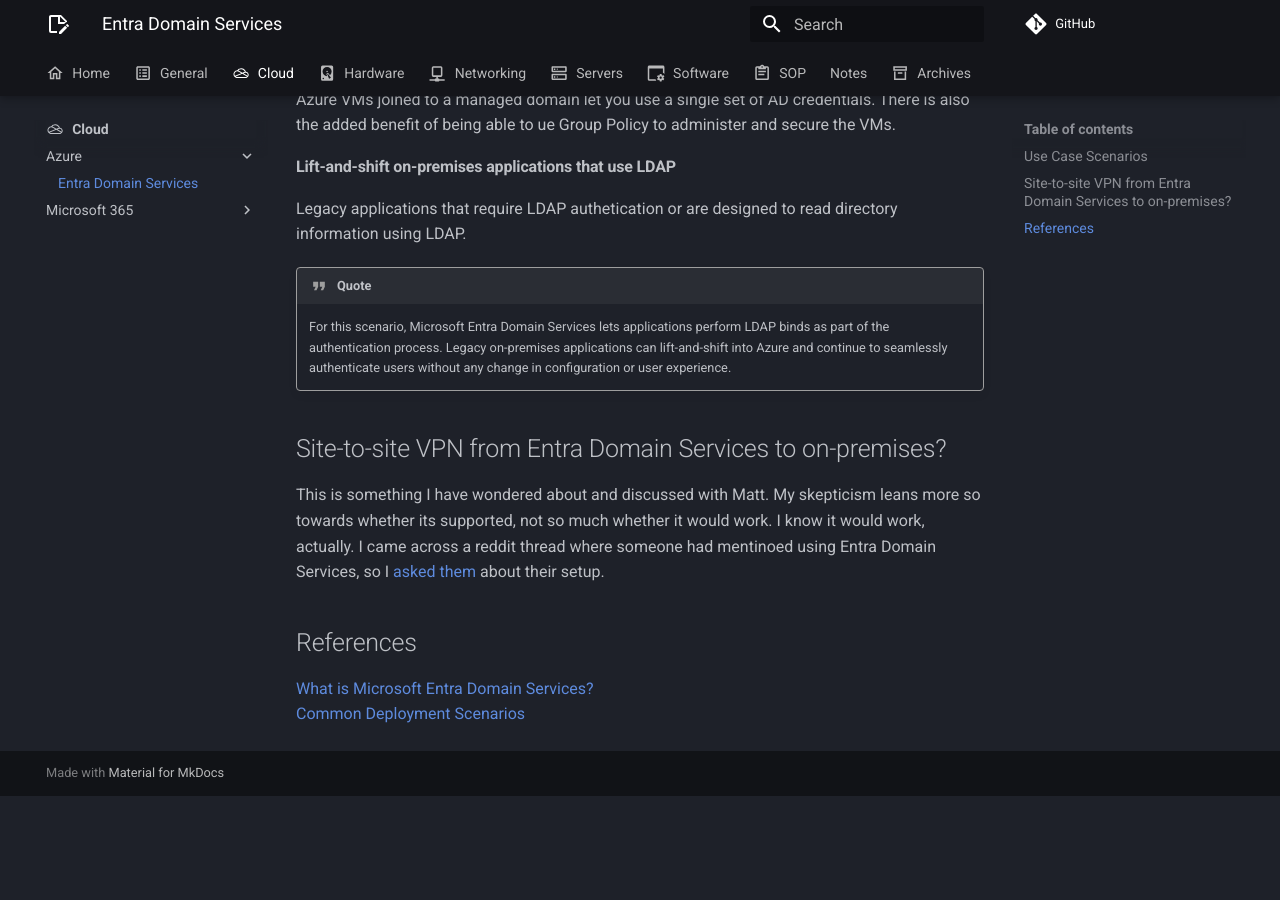
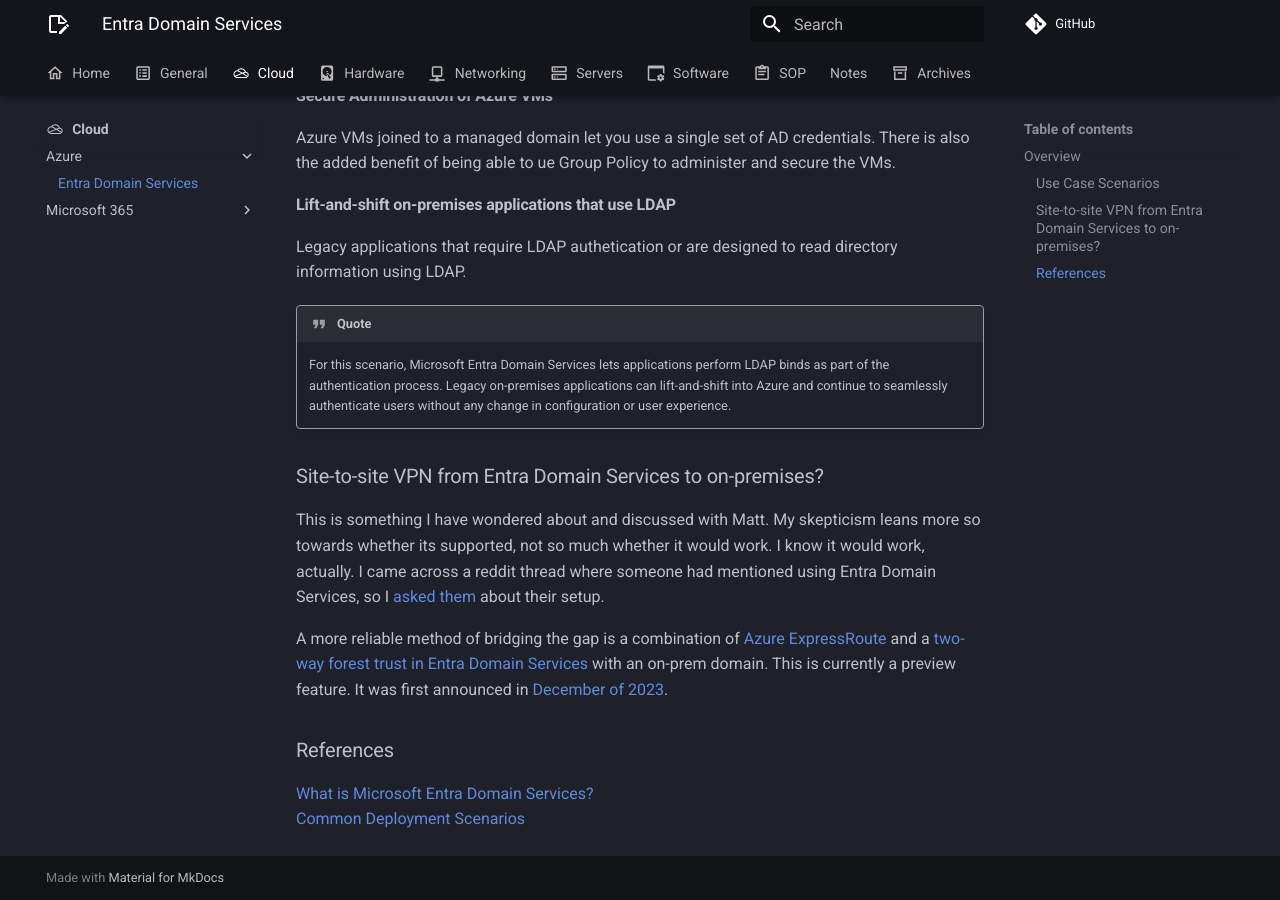
Before and after one commit to rmscode/binary-garden, an MkDocs documentation site: the page built from docs/cloud/azure/entra-domain-services.md, in a window 1280 px wide and 900 px high, scrolled down 1623 px. Built offline with MkDocs 1.6.1 and Material for MkDocs 9.7.7, drawn with Linux system fonts in a browser that asks for light colours; comment, search, counter and statistics services are not loaded; before the commit the page ends 2419 px from its top, so only the background shows below that.

Commit message:
feat(entra-domain-services): azure expressroute and two-way forest trust

```diff
--- a/docs/cloud/azure/entra-domain-services.md
+++ b/docs/cloud/azure/entra-domain-services.md
@@ -1,4 +1,6 @@
 # Entra Domain Services
+
+## Overview
 
 Entra Domain Services (formerly known as Azure Active Directory Domain Services or AADDS) provides managed domain services in the cloud without the need to deploy, manage, or patch domain controllers. This allows you to run legacy applications in the cloud that can't use modern authentication methods, or where you don't want directory lookups to always go back to an on-premises Active Directory environment.
 
@@ -8,7 +10,7 @@
 
     Microsoft never explicitly declares that you can't connect on-premises machines to Entra Domain Services with a site-to-site VPN nor do they state whether its supported or not. It is very much a gray area. However, there are plenty examples of their careful wording for what they do support.
 
-## Use Case Scenarios
+### Use Case Scenarios
 
 IT admins often use one of the following solutions to provide an identity service to a applications that run in Azure:
 
@@ -46,11 +48,13 @@
 
     For this scenario, Microsoft Entra Domain Services lets applications perform LDAP binds as part of the authentication process. Legacy on-premises applications can lift-and-shift into Azure and continue to seamlessly authenticate users without any change in configuration or user experience.
 
-## Site-to-site VPN from Entra Domain Services to on-premises?
+### Site-to-site VPN from Entra Domain Services to on-premises?
 
-This is something I have wondered about and discussed with Matt. My skepticism leans more so towards whether its supported, not so much whether it would work. I know it would work, actually. I came across a reddit thread where someone had mentinoed using Entra Domain Services, so I [asked them](https://www.reddit.com/r/sysadmin/comments/1jqi2y6/entra_id_to_onprem/ml7a9op/) about their setup.
+This is something I have wondered about and discussed with Matt. My skepticism leans more so towards whether its supported, not so much whether it would work. I know it would work, actually. I came across a reddit thread where someone had mentioned using Entra Domain Services, so I [asked them](https://www.reddit.com/r/sysadmin/comments/1jqi2y6/entra_id_to_onprem/ml7a9op/) about their setup.
 
-## References
+A more reliable method of bridging the gap is a combination of [Azure ExpressRoute](https://learn.microsoft.com/en-us/azure/expressroute/expressroute-introduction) and a [two-way forest trust in Entra Domain Services](https://learn.microsoft.com/en-us/entra/identity/domain-services/tutorial-create-forest-trust) with an on-prem domain. This is currently a preview feature. It was first announced in [December of 2023](https://devblogs.microsoft.com/identity/trust-domain-options/).
+
+### References
 
 [What is Microsoft Entra Domain Services?](https://learn.microsoft.com/en-us/entra/identity/domain-services/overview)<br>
 [Common Deployment Scenarios](https://learn.microsoft.com/en-us/entra/identity/domain-services/scenarios#common-ways-to-provide-identity-solutions-in-the-cloud)<br>
```
